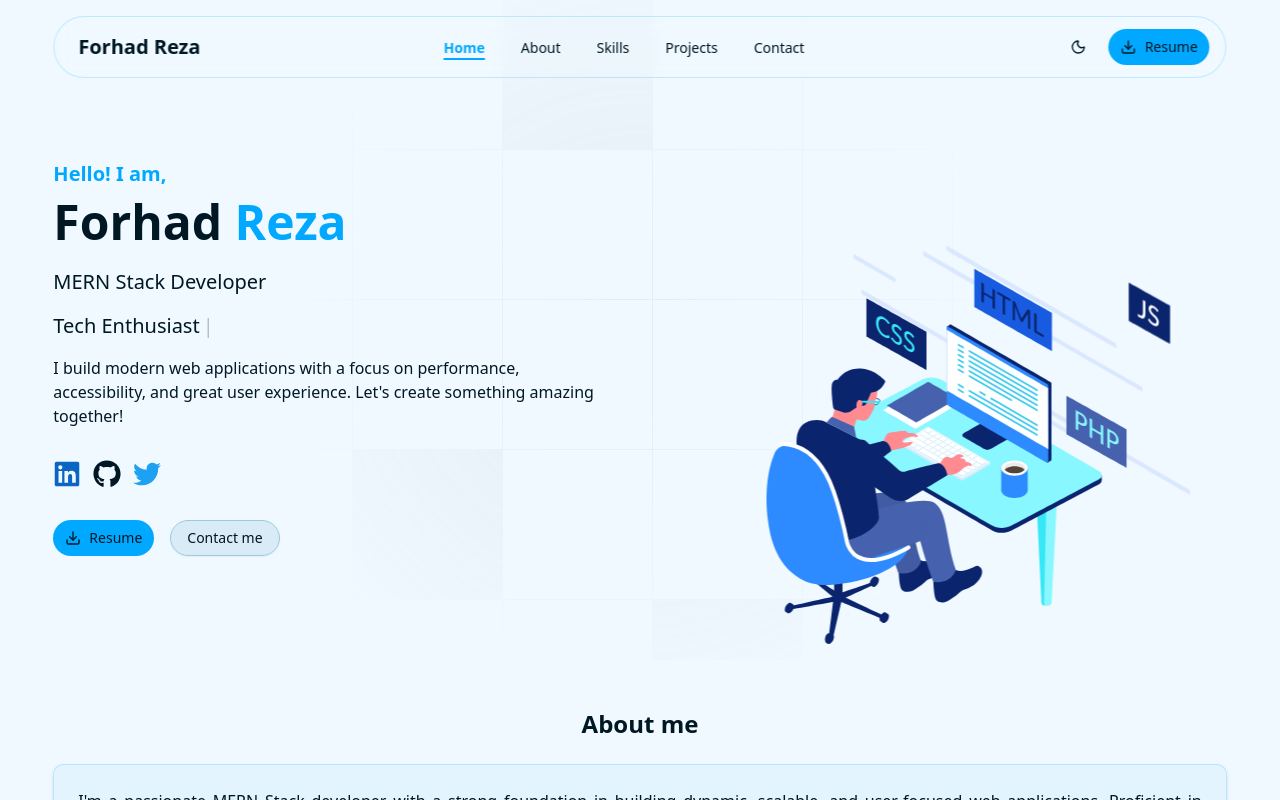
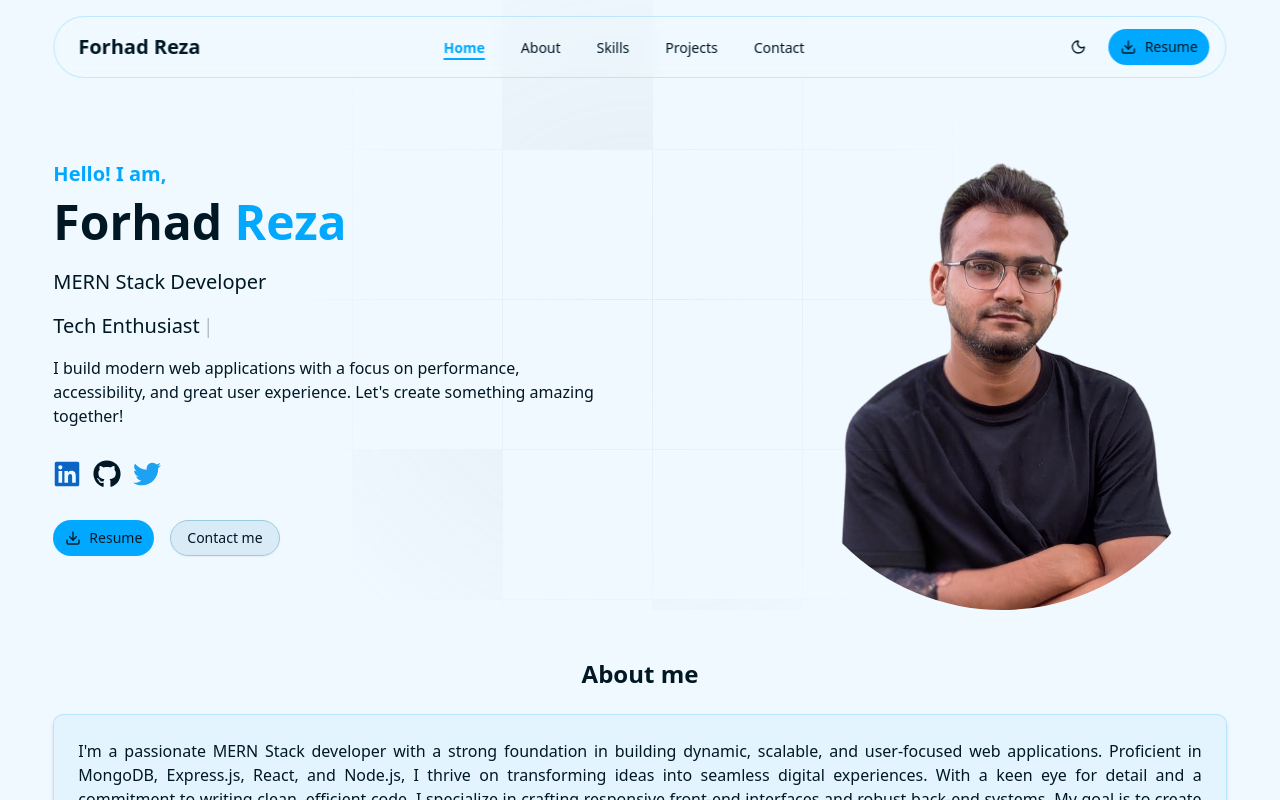
Before and after one commit to forhadreza43/portfolio, a Next.js app: page / in a window 1280 px wide. Shown: the top 800 px of the page. Built offline with nearby package versions, Linux system fonts and the light colour scheme.

Commit message:
added image to hero

```diff
--- a/components/Hero.tsx
+++ b/components/Hero.tsx
@@ -12,6 +12,8 @@ import coding from "@/assets/coding.json";
 import ResumeDownload from "./ResumeDownload";
 import Link from "next/link";
 import { FaGithub, FaLinkedin, FaTwitter } from "react-icons/fa";
+import Image from "next/image";
+import hero from "@/assets/hero.png";
 
 const Hero = () => {
   const words = ["Quick Learner", "Tech Enthusiast"];
@@ -140,9 +142,16 @@ const Hero = () => {
             animate={{ opacity: 1, x: 0 }}
             transition={{ duration: 0.8, delay: 0.3 }}
           >
-            <Lottie
+            {/* <Lottie
               animationData={coding}
               className="w-[250px] sm:w-[320px] md:w-[420px] lg:w-[500px] h-auto "
+            /> */}
+            <Image
+              src={hero}
+              alt="Coding animation"
+              className="rounded-full w-[450px] h-auto"
+              width={1321}
+              height={1321}
             />
           </motion.div>
         </div>
```
Also changed, not shown: assets/hero.png (added).
